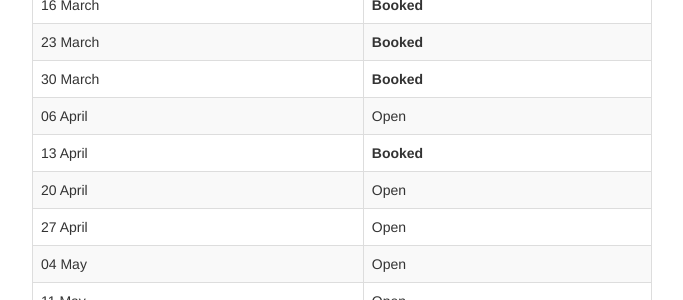
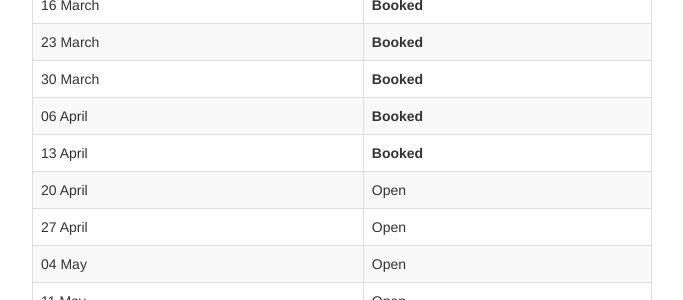
Before and after one commit to SwiftWeekly/swiftweekly.github.io, a Jekyll site: the page built from sponsorship.md, in a window 1280 px wide. Shown: the part 1005-1305 px from the top of the page, without its empty margins (298-981 px from the left). Built offline with Jekyll 4.4.1, drawn with Linux system fonts in a browser that asks for light colours.

Commit message:
update sponsorship schedule

```diff
--- a/sponsorship.md
+++ b/sponsorship.md
@@ -34,7 +34,7 @@ the Swift Weekly Brief <a href="{{ site.links.twitter }}">twitter account</a> wi
 | 16 March      | **Booked** |
 | 23 March      | **Booked** |
 | 30 March      | **Booked** |
-| 06 April      | Open       |
+| 06 April      | **Booked** |
 | 13 April      | **Booked** |
 | 20 April      | Open       |
 | 27 April      | Open       |
```
